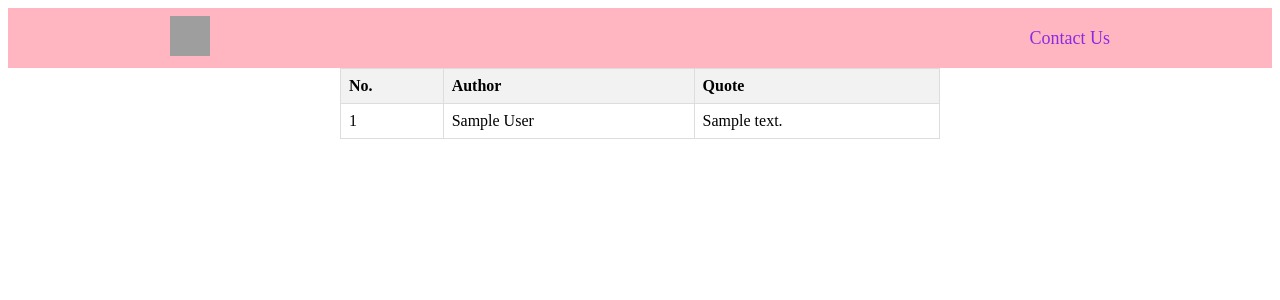
After one commit to raoshah/first-flask, a Flask app: page /quotes in a window 1280 px wide. The commit adds this page. Shown: the top 300 px of the page. Run offline with Flask 2, Linux system fonts and the light colour scheme; a database or web service that is not in the repository returns one stand-in record (values such as "Sample title"); grey boxes are pictures that could not be loaded.

Commit message:
added new api called quotes

```diff
--- a/app.py
+++ b/app.py
@@ -45,7 +45,6 @@ response = requests.get('https://api.coincap.io/v2/assets')
 @app.route('/cryptoprice', methods=['POST', 'GET'])
 def cryptoprice():
 
-
    if response.status_code == 200:
         data = response.json()
         for id in data['data'] :
@@ -55,6 +54,17 @@ def cryptoprice():
    else:
        return render_template("list.html")
 
+quotes_response = requests.get('https://random-quotes-b46s.onrender.com')
+
+@app.route('/quotes', methods=['POST', 'GET'])
+def quotes():
+  if quotes_response.status_code == 200:
+    data1 = quotes_response.json()
+    return render_template('quotes.html', data=data1)
+
+  else:
+       return render_template("list.html")
+
 
 
 
--- a/templates/index.html
+++ b/templates/index.html
@@ -10,6 +10,8 @@
 <a href="/count" class="btn">Count</a>
 
 <br> <br>
+
+<a href="/quotes" class="btn">Quotes</a>
 
 <a href="/cryptoprice" class="btn">Crypto Price</a>
 <br>
--- /dev/null
+++ b/templates/quotes.html
@@ -0,0 +1,51 @@
+{% extends 'layout.html' %}
+
+{% block style %}
+table {
+          border-collapse: collapse;
+          width: 100%;
+          max-width: 600px;
+          margin: 0 auto;
+        }
+
+        th, td {
+          border: 1px solid #ddd;
+          padding: 8px;
+          text-align: left;
+        }
+
+        th {
+          background-color: #f2f2f2;
+        }
+
+        /* Responsive styles */
+        @media (max-width: 600px) {
+          table {
+            font-size: 12px;
+          }
+
+          th, td {
+            padding: 6px;
+          }
+        }
+{% endblock %}
+
+{% block body %}
+<table>
+        <tr>
+          <th>No.</th>
+          <th>Author</th>
+          <th>Quote</th>
+        </tr>
+   {% for id in data %}
+
+    <tr>
+      <td>{{id['id']}}</td>
+     <td>{{id['author']}}</td>
+    <td>{{id['text']}}</td>
+
+    </tr>
+
+   {% endfor %}
+</table>
+{% endblock %}
```
